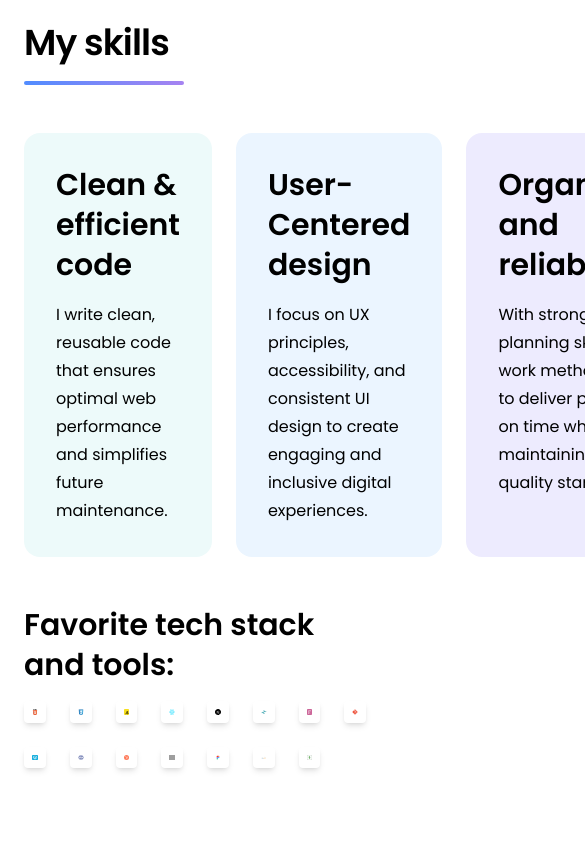
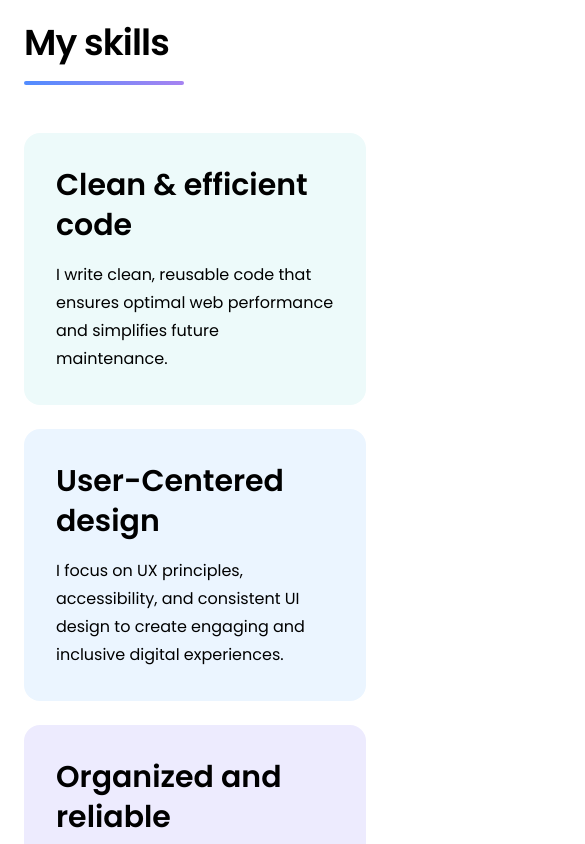
Before and after one commit to stellapapantou/portfolio, a Next.js app: page /about in a window 390 px wide. Shown: the part 2140-2984 px from the top of the page, 585 px wide, since content can reach past the window. Built offline with nearby package versions, Linux system fonts and the light colour scheme; grey boxes are pictures that could not be loaded.

Commit message:
mobile fixes

```diff
--- a/components/about/SkillSection.js
+++ b/components/about/SkillSection.js
@@ -25,7 +25,7 @@ const SkillsArray = ["HTML5", "Css3", "Javascript", "React", "NextJs", "Tailwind
 const SkillsComponent = ({ theme }) => {
     return (
         <Section title={"My skills"}>
-            <div className="my-12 flex flex-row basis-0 lg:gap-8 gap-6 relative">
+            <div className="my-12 flex flex-col lg:flex-row basis-0 lg:gap-8 gap-6 relative">
                 {SkillsBoxes.map((skills, i) => (
                     <div className={`p-8 rounded-2xl ${skills.bgColor}`} key={i}>
                         <h3 className="text-display-sm font-semibold pb-4">{skills.title}</h3>
@@ -36,7 +36,7 @@ const SkillsComponent = ({ theme }) => {
 
             <h3 className="text-display-sm font-semibold pb-4">Favorite tech stack and tools:</h3>
             <div className="grid lg:grid-cols-12 flex-col">
-                <div className="grid grid-cols-8 gap-6 lg:col-span-8">
+                <div className="grid grid-cols-4 md:grid-cols-6 lg:grid-cols-8 gap-6 lg:col-span-8">
                 {SkillsArray.map(skill => (
                 <Tooltip
                     placement="bottom"
--- a/components/common/Navbar.js
+++ b/components/common/Navbar.js
@@ -54,10 +54,11 @@ export default function Navbar(){
                 <div className={styles["nav-left"]}>
                     <Link href="/" className="transition-all duration-300 text-display-xs font-semibold tracking-tighter hover:tracking-tight text-primary-600 dark:text-blue-200">Stella.Papantou</Link>
                 </div>
-                <div className={hamburgerState && !isScrolledDown ? `${styles["nav-list"]} ${styles["active"]}` : styles["nav-list"]}>
+                <div className={hamburgerState ? `${styles["nav-list"]} ${styles["active"]}` : styles["nav-list"]}>
                     <div className={styles["nav-menu"]}>
                         {navigations.map((navigation, i) => (
-                          <Link className={`${isActive(navigation.url, router.pathname)} text-black dark:text-white text-display-xs`} href={navigation.url} key={i}>{navigation.label}</Link>
+                          <Link className={`${isActive(navigation.url, router.pathname)} text-black dark:text-white text-display-xs`} href={navigation.url} key={i} onClick={() => {
+                            if (hamburgerState) setHamburger(false);}}>{navigation.label}</Link>
                         ))}
 
                         <div className="toggle-btn w-16 h-8 py-1 px-2 bg-blue-50 dark:bg-gray-700 rounded-full cursor-pointer" onClick={() => toggleTheme()}>
```
Also changed, not shown: 1 other file (tests, documents, lock files or other folders).
